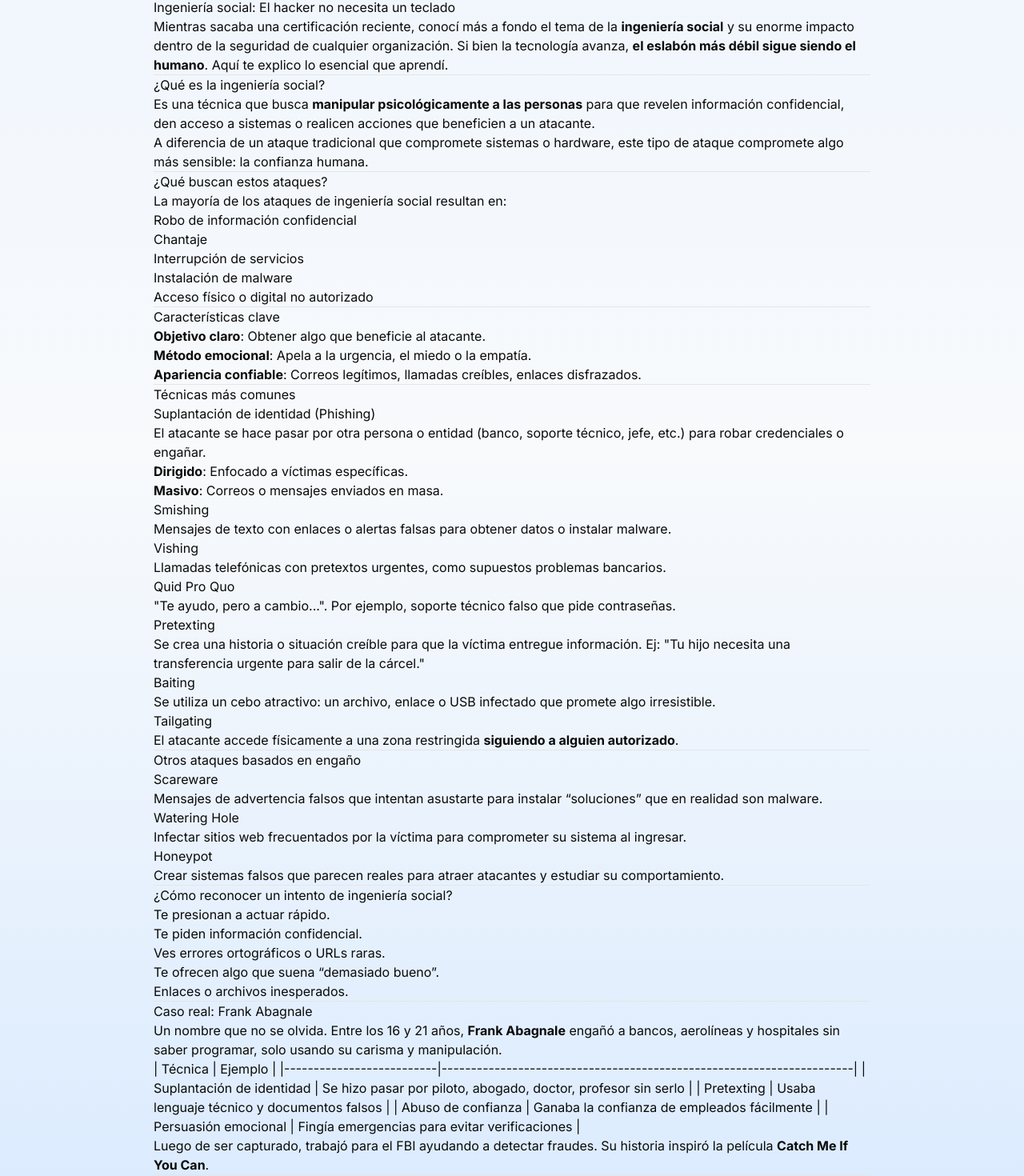
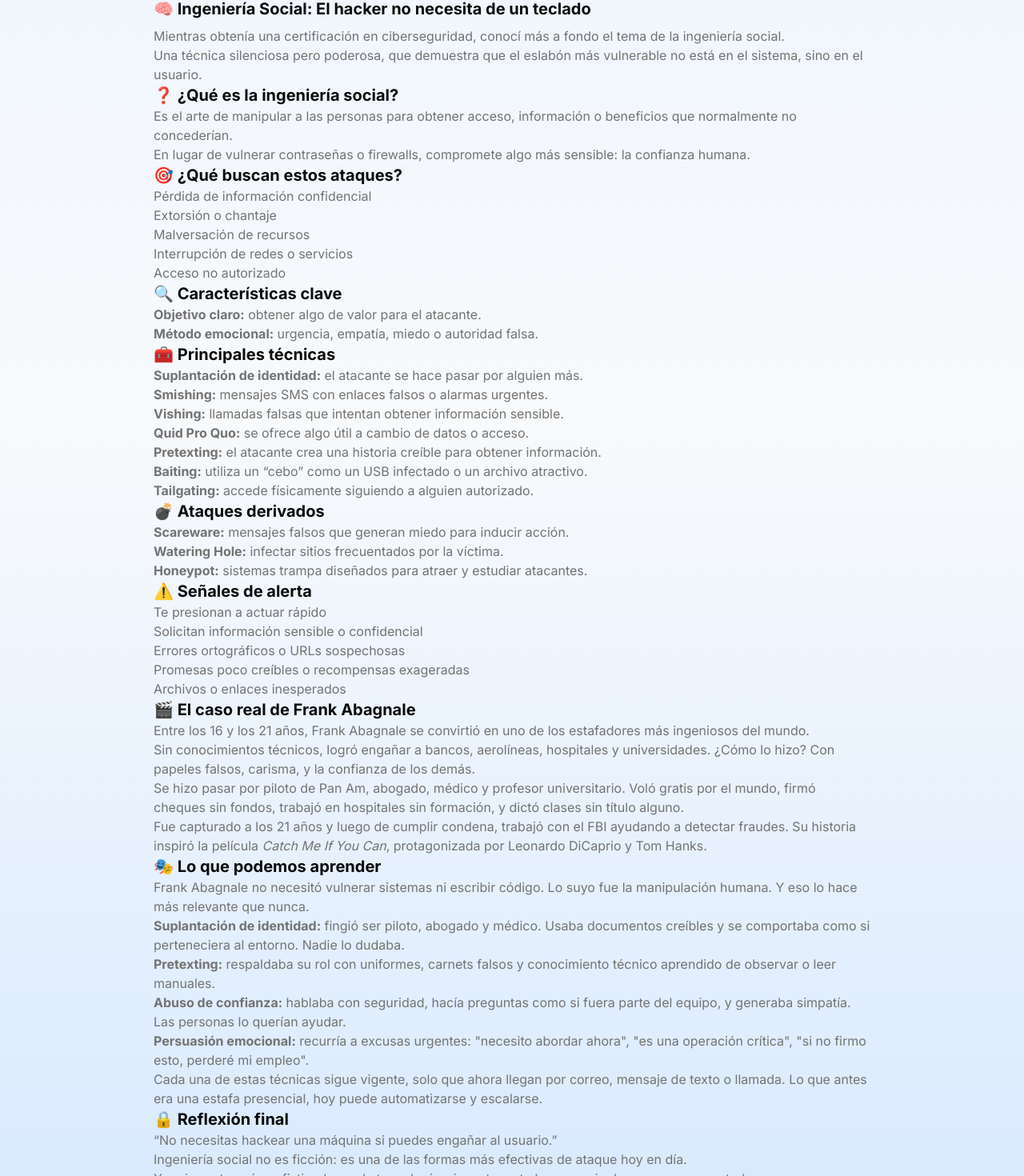
Before and after one commit to nnpqo/pagina-web-personal, a Next.js app: page /blog/ingenieria-social in a window 1280 px wide. Shown: the part 847-2317 px from the top of the page at 80% size. Built offline with nearby package versions, Linux system fonts and the light colour scheme.

Commit message:
Agregado del blog con disenio

```diff
--- a/app/blog/[slug]/page.tsx
+++ b/app/blog/[slug]/page.tsx
@@ -11,6 +11,7 @@ import { Button } from "@/components/ui/button"
 import { ArrowLeft, Calendar, Share2 } from "lucide-react"
 import { SocialLinks } from "@/components/social-links"
 import BotonCompartir from "@/components/button-share";
+import rehypeRaw from "rehype-raw";
 
 interface BlogPostPageProps {
   params: {
@@ -92,7 +93,7 @@ export default async function BlogPostPage({ params }: BlogPostPageProps) {
             </div>
 
           <div className="prose prose-slate dark:prose-invert max-w-none mb-12">
-            <ReactMarkdown>{post.content}</ReactMarkdown>
+          <ReactMarkdown rehypePlugins={[rehypeRaw]}>{post.content}</ReactMarkdown>
           </div>
 
           <div className="mb-10 p-6 bg-white/80 dark:bg-gray-800/50 rounded-lg border">
--- a/app/content/blog/ingenieria-social.md
+++ b/app/content/blog/ingenieria-social.md
@@ -7,128 +7,97 @@ tags: ["Ingeniería Social", "Ciberseguridad", "Hacking Humano", "Manipulación"
 slug: "ingenieria-social"
 category: "Ingenieria Social"
 ---
+<h2 class="text-xl md:text-2xl font-bold flex items-center gap-2">🧠 Ingeniería Social: El hacker no necesita de un teclado</h2>
+<p class="mt-2 text-muted-foreground">
+Mientras obtenía una certificación en ciberseguridad, conocí más a fondo el tema de la ingeniería social.
+</p>
+<p class="text-muted-foreground">
+Una técnica silenciosa pero poderosa, que demuestra que el eslabón más vulnerable no está en el sistema, sino en el usuario.
+</p>
 
-# Ingeniería social: El hacker no necesita un teclado
+<h2 class="text-xl md:text-2xl font-bold flex items-center gap-2">❓ ¿Qué es la ingeniería social?</h2>
+<p class="text-muted-foreground">
+Es el arte de manipular a las personas para obtener acceso, información o beneficios que normalmente no concederían.
+</p>
+<p class="text-muted-foreground">
+En lugar de vulnerar contraseñas o firewalls, compromete algo más sensible: la confianza humana.
+</p>
 
-Mientras sacaba una certificación reciente, conocí más a fondo el tema de la **ingeniería social** y su enorme impacto dentro de la seguridad de cualquier organización. Si bien la tecnología avanza, **el eslabón más débil sigue siendo el humano**. Aquí te explico lo esencial que aprendí.
+<h2 class="text-xl md:text-2xl font-bold flex items-center gap-2">🎯 ¿Qué buscan estos ataques?</h2>
+<p class="text-muted-foreground">Pérdida de información confidencial</p>
+<p class="text-muted-foreground">Extorsión o chantaje</p>
+<p class="text-muted-foreground">Malversación de recursos</p>
+<p class="text-muted-foreground">Interrupción de redes o servicios</p>
+<p class="text-muted-foreground">Acceso no autorizado</p>
 
----
+<h2 class="text-xl md:text-2xl font-bold flex items-center gap-2">🔍 Características clave</h2>
+<p class="text-muted-foreground"><strong>Objetivo claro:</strong> obtener algo de valor para el atacante.</p>
+<p class="text-muted-foreground"><strong>Método emocional:</strong> urgencia, empatía, miedo o autoridad falsa.</p>
 
-## ¿Qué es la ingeniería social?
+<h2 class="text-xl md:text-2xl font-bold flex items-center gap-2">🧰 Principales técnicas</h2>
+<p class="text-muted-foreground"><strong>Suplantación de identidad:</strong> el atacante se hace pasar por alguien más.</p>
+<p class="text-muted-foreground"><strong>Smishing:</strong> mensajes SMS con enlaces falsos o alarmas urgentes.</p>
+<p class="text-muted-foreground"><strong>Vishing:</strong> llamadas falsas que intentan obtener información sensible.</p>
+<p class="text-muted-foreground"><strong>Quid Pro Quo:</strong> se ofrece algo útil a cambio de datos o acceso.</p>
+<p class="text-muted-foreground"><strong>Pretexting:</strong> el atacante crea una historia creíble para obtener información.</p>
+<p class="text-muted-foreground"><strong>Baiting:</strong> utiliza un “cebo” como un USB infectado o un archivo atractivo.</p>
+<p class="text-muted-foreground"><strong>Tailgating:</strong> accede físicamente siguiendo a alguien autorizado.</p>
 
-Es una técnica que busca **manipular psicológicamente a las personas** para que revelen información confidencial, den acceso a sistemas o realicen acciones que beneficien a un atacante.
+<h2 class="text-xl md:text-2xl font-bold flex items-center gap-2">💣 Ataques derivados</h2>
+<p class="text-muted-foreground"><strong>Scareware:</strong> mensajes falsos que generan miedo para inducir acción.</p>
+<p class="text-muted-foreground"><strong>Watering Hole:</strong> infectar sitios frecuentados por la víctima.</p>
+<p class="text-muted-foreground"><strong>Honeypot:</strong> sistemas trampa diseñados para atraer y estudiar atacantes.</p>
 
-> A diferencia de un ataque tradicional que compromete sistemas o hardware, este tipo de ataque compromete algo más sensible: la confianza humana.
+<h2 class="text-xl md:text-2xl font-bold flex items-center gap-2">⚠️ Señales de alerta</h2>
+<p class="text-muted-foreground">Te presionan a actuar rápido</p>
+<p class="text-muted-foreground">Solicitan información sensible o confidencial</p>
+<p class="text-muted-foreground">Errores ortográficos o URLs sospechosas</p>
+<p class="text-muted-foreground">Promesas poco creíbles o recompensas exageradas</p>
+<p class="text-muted-foreground">Archivos o enlaces inesperados</p>
+<h2 class="text-xl md:text-2xl font-bold flex items-center gap-2">🎬 El caso real de Frank Abagnale</h2>
+<p class="text-muted-foreground">
+Entre los 16 y los 21 años, Frank Abagnale se convirtió en uno de los estafadores más ingeniosos del mundo.
+</p>
+<p class="text-muted-foreground">
+Sin conocimientos técnicos, logró engañar a bancos, aerolíneas, hospitales y universidades. ¿Cómo lo hizo? Con papeles falsos, carisma, y la confianza de los demás.
+</p>
+<p class="text-muted-foreground">
+Se hizo pasar por piloto de Pan Am, abogado, médico y profesor universitario. Voló gratis por el mundo, firmó cheques sin fondos, trabajó en hospitales sin formación, y dictó clases sin título alguno.
+</p>
+<p class="text-muted-foreground">
+Fue capturado a los 21 años y luego de cumplir condena, trabajó con el FBI ayudando a detectar fraudes. Su historia inspiró la película <em>Catch Me If You Can</em>, protagonizada por Leonardo DiCaprio y Tom Hanks.
+</p>
 
----
+<h2 class="text-xl md:text-2xl font-bold flex items-center gap-2">🎭 Lo que podemos aprender</h2>
+<p class="text-muted-foreground">
+Frank Abagnale no necesitó vulnerar sistemas ni escribir código. Lo suyo fue la manipulación humana. Y eso lo hace más relevante que nunca.
+</p>
+<p class="text-muted-foreground">
+<strong>Suplantación de identidad:</strong> fingió ser piloto, abogado y médico. Usaba documentos creíbles y se comportaba como si perteneciera al entorno. Nadie lo dudaba.
+</p>
+<p class="text-muted-foreground">
+<strong>Pretexting:</strong> respaldaba su rol con uniformes, carnets falsos y conocimiento técnico aprendido de observar o leer manuales.
+</p>
+<p class="text-muted-foreground">
+<strong>Abuso de confianza:</strong> hablaba con seguridad, hacía preguntas como si fuera parte del equipo, y generaba simpatía. Las personas lo querían ayudar.
+</p>
+<p class="text-muted-foreground">
+<strong>Persuasión emocional:</strong> recurría a excusas urgentes: "necesito abordar ahora", "es una operación crítica", "si no firmo esto, perderé mi empleo".
+</p>
+<p class="text-muted-foreground">
+Cada una de estas técnicas sigue vigente, solo que ahora llegan por correo, mensaje de texto o llamada. Lo que antes era una estafa presencial, hoy puede automatizarse y escalarse.
+</p>
 
-## ¿Qué buscan estos ataques?
-
-La mayoría de los ataques de ingeniería social resultan en:
-
-- Robo de información confidencial
-- Chantaje
-- Interrupción de servicios
-- Instalación de malware
-- Acceso físico o digital no autorizado
-
----
-
-## Características clave
-
-- **Objetivo claro**: Obtener algo que beneficie al atacante.
-- **Método emocional**: Apela a la urgencia, el miedo o la empatía.
-- **Apariencia confiable**: Correos legítimos, llamadas creíbles, enlaces disfrazados.
-
----
-
-## Técnicas más comunes
-
-### Suplantación de identidad (Phishing)
-
-El atacante se hace pasar por otra persona o entidad (banco, soporte técnico, jefe, etc.) para robar credenciales o engañar.
-
-- **Dirigido**: Enfocado a víctimas específicas.
-- **Masivo**: Correos o mensajes enviados en masa.
-
-### Smishing
-
-Mensajes de texto con enlaces o alertas falsas para obtener datos o instalar malware.
-
-### Vishing
-
-Llamadas telefónicas con pretextos urgentes, como supuestos problemas bancarios.
-
-### Quid Pro Quo
-
-"Te ayudo, pero a cambio...". Por ejemplo, soporte técnico falso que pide contraseñas.
-
-### Pretexting
-
-Se crea una historia o situación creíble para que la víctima entregue información. Ej: "Tu hijo necesita una transferencia urgente para salir de la cárcel."
-
-### Baiting
-
-Se utiliza un cebo atractivo: un archivo, enlace o USB infectado que promete algo irresistible.
-
-### Tailgating
-
-El atacante accede físicamente a una zona restringida **siguiendo a alguien autorizado**.
-
----
-
-## Otros ataques basados en engaño
-
-### Scareware
-
-Mensajes de advertencia falsos que intentan asustarte para instalar “soluciones” que en realidad son malware.
-
-### Watering Hole
-
-Infectar sitios web frecuentados por la víctima para comprometer su sistema al ingresar.
-
-### Honeypot
-
-Crear sistemas falsos que parecen reales para atraer atacantes y estudiar su comportamiento.
-
----
-
-## ¿Cómo reconocer un intento de ingeniería social?
-
-- Te presionan a actuar rápido.
-- Te piden información confidencial.
-- Ves errores ortográficos o URLs raras.
-- Te ofrecen algo que suena “demasiado bueno”.
-- Enlaces o archivos inesperados.
-
----
-
-## Caso real: Frank Abagnale
-
-Un nombre que no se olvida. Entre los 16 y 21 años, **Frank Abagnale** engañó a bancos, aerolíneas y hospitales sin saber programar, solo usando su carisma y manipulación.
-
-| Técnica                  | Ejemplo                                                              |
-|--------------------------|----------------------------------------------------------------------|
-| Suplantación de identidad | Se hizo pasar por piloto, abogado, doctor, profesor sin serlo       |
-| Pretexting                | Usaba lenguaje técnico y documentos falsos                          |
-| Abuso de confianza        | Ganaba la confianza de empleados fácilmente                         |
-| Persuasión emocional      | Fingía emergencias para evitar verificaciones                       |
-
-Luego de ser capturado, trabajó para el FBI ayudando a detectar fraudes. Su historia inspiró la película **Catch Me If You Can**.
-
----
-
-## Reflexión final
-
-> "No necesitas hackear una máquina si puedes engañar al usuario."
-
-Ese principio sigue vigente. **La ingeniería social es uno de los métodos más usados y efectivos en la actualidad.**
-
-La mejor defensa es estar informado, actuar con desconfianza saludable y seguir buenos protocolos.
-
----
-
-
----
-
-> ¿Te gustó el artículo? ¡Compártelo y cuida tu ciberhigiene! 🔐
+<h2 class="text-xl md:text-2xl font-bold flex items-center gap-2">🔒 Reflexión final</h2>
+<p class="italic text-muted-foreground">
+“No necesitas hackear una máquina si puedes engañar al usuario.”
+</p>
+<p class="text-muted-foreground">
+Ingeniería social no es ficción: es una de las formas más efectivas de ataque hoy en día.
+</p>
+<p class="text-muted-foreground">
+Y no importa cuán sofisticada sea la tecnología: si un atacante logra manipular a una persona, todo cae.
+</p>
+<p class="text-muted-foreground">
+La mejor defensa es una combinación de conciencia, duda razonable y buenos protocolos.
+</p>
--- a/app/page.tsx
+++ b/app/page.tsx
@@ -128,26 +128,13 @@ export default async function Home() {
               </div>
               <h2 className="text-3xl font-bold tracking-tight">Competencias Técnicas</h2>
               <p className="text-muted-foreground max-w-3xl">
-                Mis habilidades técnicas se desarrollan en el área de la ciberseguridad defensiva,
-                con enfoque en la detección de amenazas, análisis de vulnerabilidades, automatización
-                de controles de calidad y buenas prácticas de desarrollo seguro. También exploro el
-                uso de la inteligencia artificial para fortalecer la gestión de incidentes y la toma
-                de decisiones basada en datos.
+                Mis habilidades técnicas se desarrollan en el construir software con enfoque en la automatización,
+                la calidad y la seguridad, integrando soluciones que combinan lógica, análisis y tecnología
+                para resolver problemas de forma eficiente y confiable.
               </p>
             </div>
             <div className="grid gap-8 md:grid-cols-2">
-              <div className="space-y-4">
-                <h3 className="text-xl font-bold">Seguridad Ofensiva</h3>
-                <div className="flex flex-wrap gap-2">
-                  <SkillBadge name="Ingeniería Social" />
-                </div>
-              </div>
-              <div className="space-y-4">
-                <h3 className="text-xl font-bold">Seguridad Defensiva</h3>
-                <div className="flex flex-wrap gap-2">
-                  <SkillBadge name="Forense Digital" />
-                </div>
-              </div>
+
               <div className="space-y-4">
                 <h3 className="text-xl font-bold">Tecnologías y Herramientas</h3>
                 <div className="flex flex-wrap gap-2">
@@ -172,6 +159,13 @@ export default async function Home() {
                 </div>
               </div>
             </div>
+            <div className="space-y-4">
+                <h3 className="text-xl font-bold">Seguridad</h3>
+                <div className="flex flex-wrap gap-2">
+                  <SkillBadge name="Ingeniería Social" />
+                  <SkillBadge name="Forense Digital" />
+                </div>
+              </div>
           </div>
         </section>
 
```
